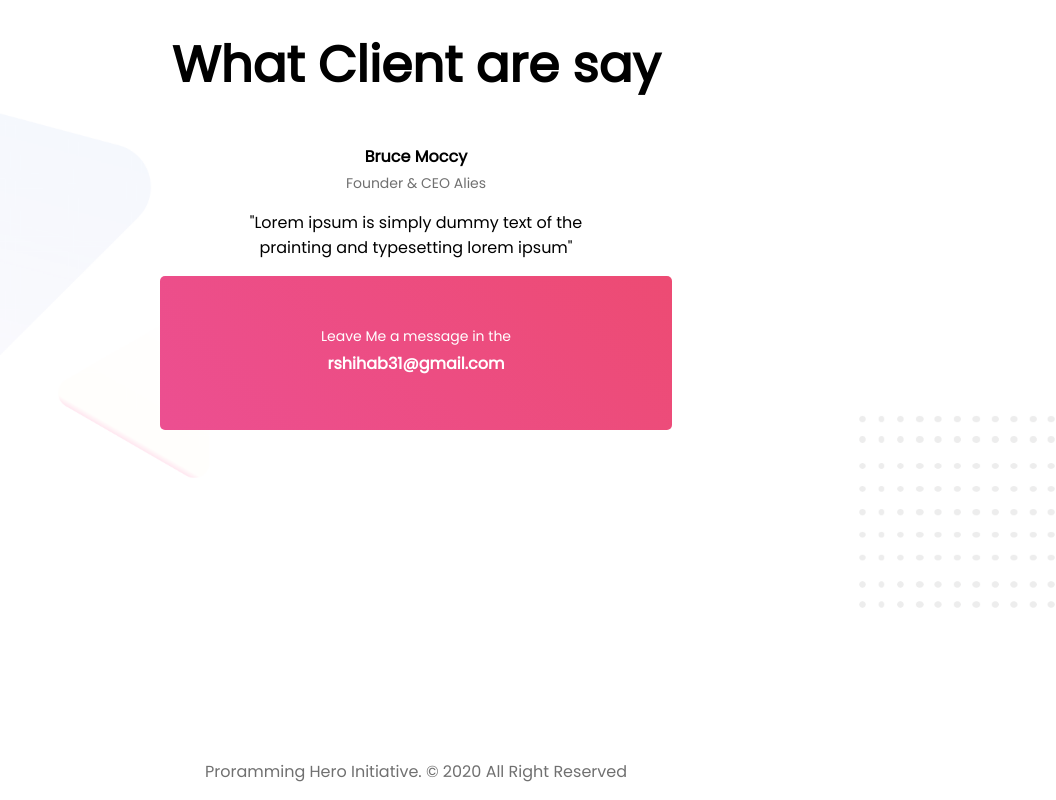
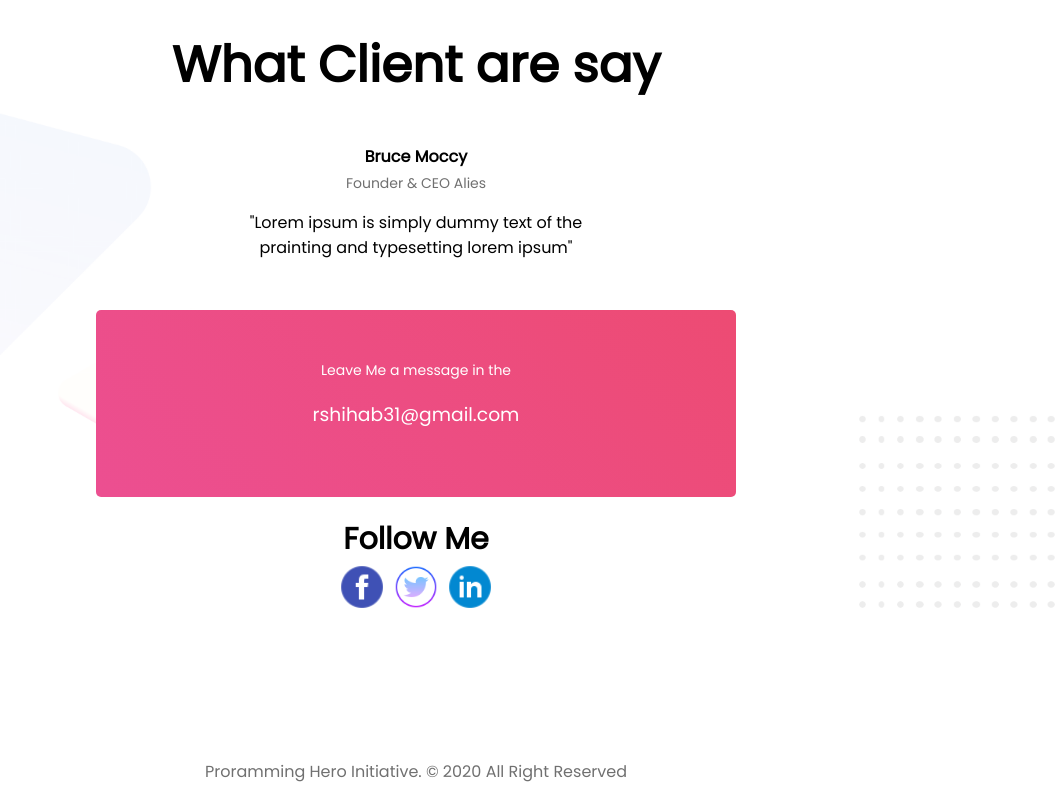
Before and after one commit to Shihab31/personal-protfolio, a plain HTML site: page index.html in a window 1280 px wide. Shown: the part 2485-3285 px from the top of the page, without its empty margins (224-1280 px from the left). Drawn offline with Linux system fonts and the light colour scheme.

Commit message:
Finally completed my assignment

```diff
--- a/index.html
+++ b/index.html
@@ -11,7 +11,7 @@
     <section class="header-top">
         <div class="single-half-protfolio">
             <h1>Hello I'm</h1>
-            <h2>Jack Smith</h3>
+            <h2>Jack Smith</h2>
             <p>You Might show me jumping, climbing buildings, and stopping trains.But nobody pays mea dimefor that work</p>
             <a class="button-link" target="_blank" href="https://www.linkedin.com/in/shihab3g/">HIRE ME</a>
         </div>
@@ -48,7 +48,16 @@
         <p>"Lorem ipsum is simply dummy text of the <br> prainting and typesetting lorem ipsum"</p>
         <div id="email-info">
             <h6>Leave Me a message in the</h6>
-            <h4>rshihab31@gmail.com</h4>
+            <h3>rshihab31@gmail.com</h3>
+        </div>
+        <div class="follow-us">
+            <h1>Follow Me</h1>
+            <div class="social-icon">
+                <a target="_blank" href="https://www.facebook.com/shihab3g"><img src="images/facebook.png" alt=""></a>
+                <a target="_blank" href="https://twitter.com/shohel_shihab"><img src="images/twitter.png" alt=""></a>
+                <a target="_blank" href="https://www.linkedin.com/in/shihab3g/"><img src="images/linkdin.png" alt=""></a>
+
+            </div>
         </div>
     </section>
     <footer>
--- a/style.css
+++ b/style.css
@@ -94,6 +94,7 @@ body {
 }
 .client-area p {
     text-align: center;
+    margin-bottom: 50px;
 }
 #email-info {
     padding: 50px 0px;
@@ -101,13 +102,31 @@ body {
     color: #fff;
     font-weight: bold;
     border-radius: 5px;
-    width: 40%;
+    width: 50%;
     margin: auto;
 }
 #email-info h6 {
     color:#fff;
 }
+#email-info h3 {
+    color:#fff;
+    text-align: center;
+    font-weight: 400;;
+}
 footer p {
     text-align: center;
     color: #707070;
 }
+
+.follow-us {
+    text-align: center;
+}
+.follow-us h1{
+    font-size: 30px;
+    margin: 0;
+    margin-top: 20px;
+}
+.social-icon img {
+    width: 50px;
+    height: 50px;
+}
```
Also changed, not shown: images/facebook.png (added), images/linkdin.png (added), images/twitter.png (added).
